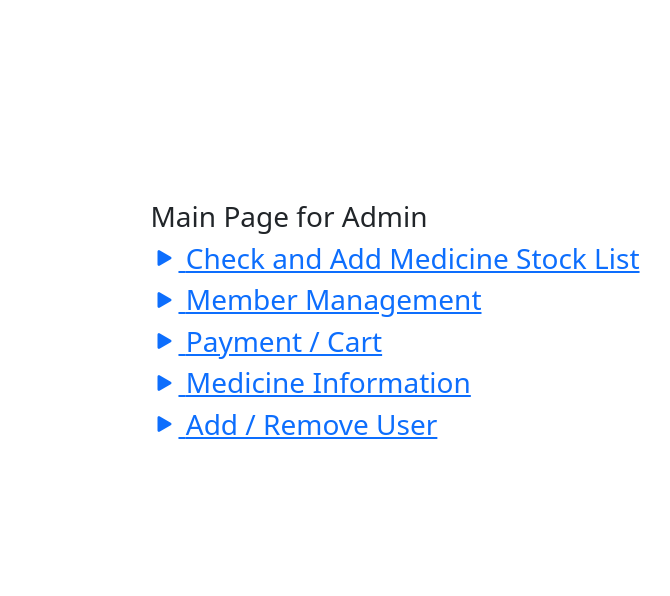
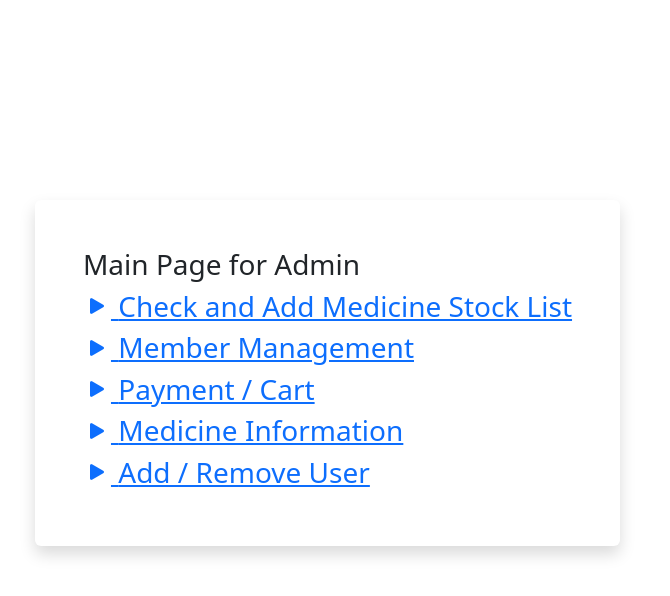
Before and after one commit to apivit45muic/DrugDealer, a Flask app: page / in a window 1280 px wide. Shown: the part 56-652 px from the top of the page, without its empty margins (280-950 px from the left). Run offline with Flask 2, Linux system fonts and the light colour scheme; some libraries are stand-ins or nearby versions.

Commit message:
Update index style

```diff
--- a/DrugDealer_WebApp/templates/index_admin.html
+++ b/DrugDealer_WebApp/templates/index_admin.html
@@ -1,7 +1,7 @@
 {% extends 'base.html' %}
 {% block content %}
-<div class="container-fluid h-100 d-flex justify-content-center" style="margin: 200px 100px 100px 35px;">
-
+<div class="d-flex justify-content-center">
+<div class="shadow p-5 mb-5 bg-body rounded" style="margin: 200px 100px 100px 35px;">
     <div class="jumbotron my-auto">
       <h3>Main Page for Admin</h3>
       <a href="{{ url_for('index_employee') }}">
@@ -34,5 +34,6 @@
         </i></span>Add / Remove User</h3>
       </a>
     </div>
+  </div>
 </div>
 {% endblock %}
--- a/DrugDealer_WebApp/templates/index_employee.html
+++ b/DrugDealer_WebApp/templates/index_employee.html
@@ -1,6 +1,7 @@
 {% extends 'base.html' %}
 {% block content %}
-<div class="container-fluid h-100 d-flex justify-content-center" style="margin: 200px 100px 100px 35px;">
+<div class="d-flex justify-content-center">
+  <div class="shadow p-5 mb-5 bg-body rounded" style="margin: 200px 100px 100px 35px;">
     <div class="jumbotron my-auto">
       <h3>Main Page for Employee</h3>
       <a href="{{ url_for('index_admin') }}">
@@ -27,5 +28,6 @@
         </i>Medicine Information</h3>
       </a>
     </div>
+  </div>
 </div>
 {% endblock %}
```
